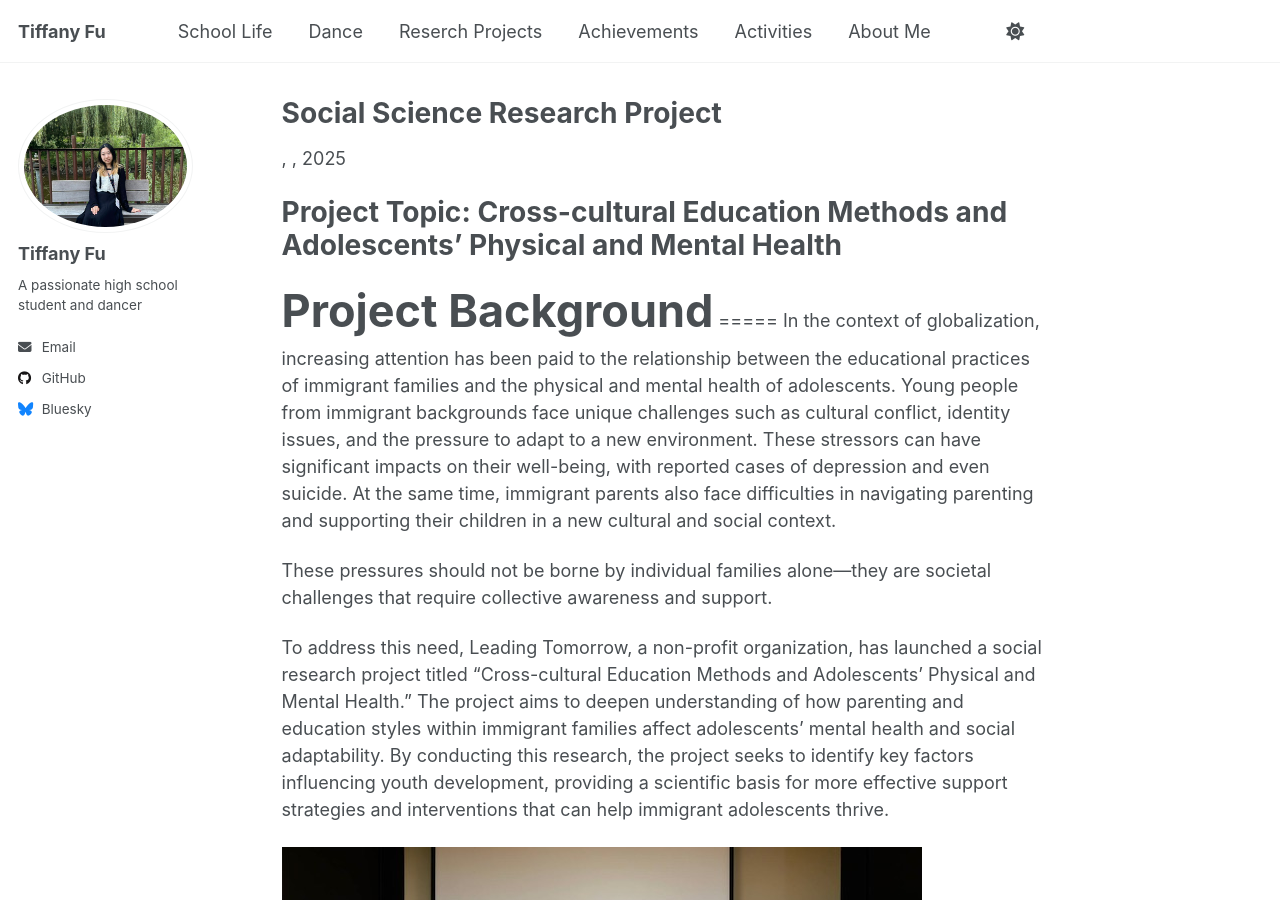
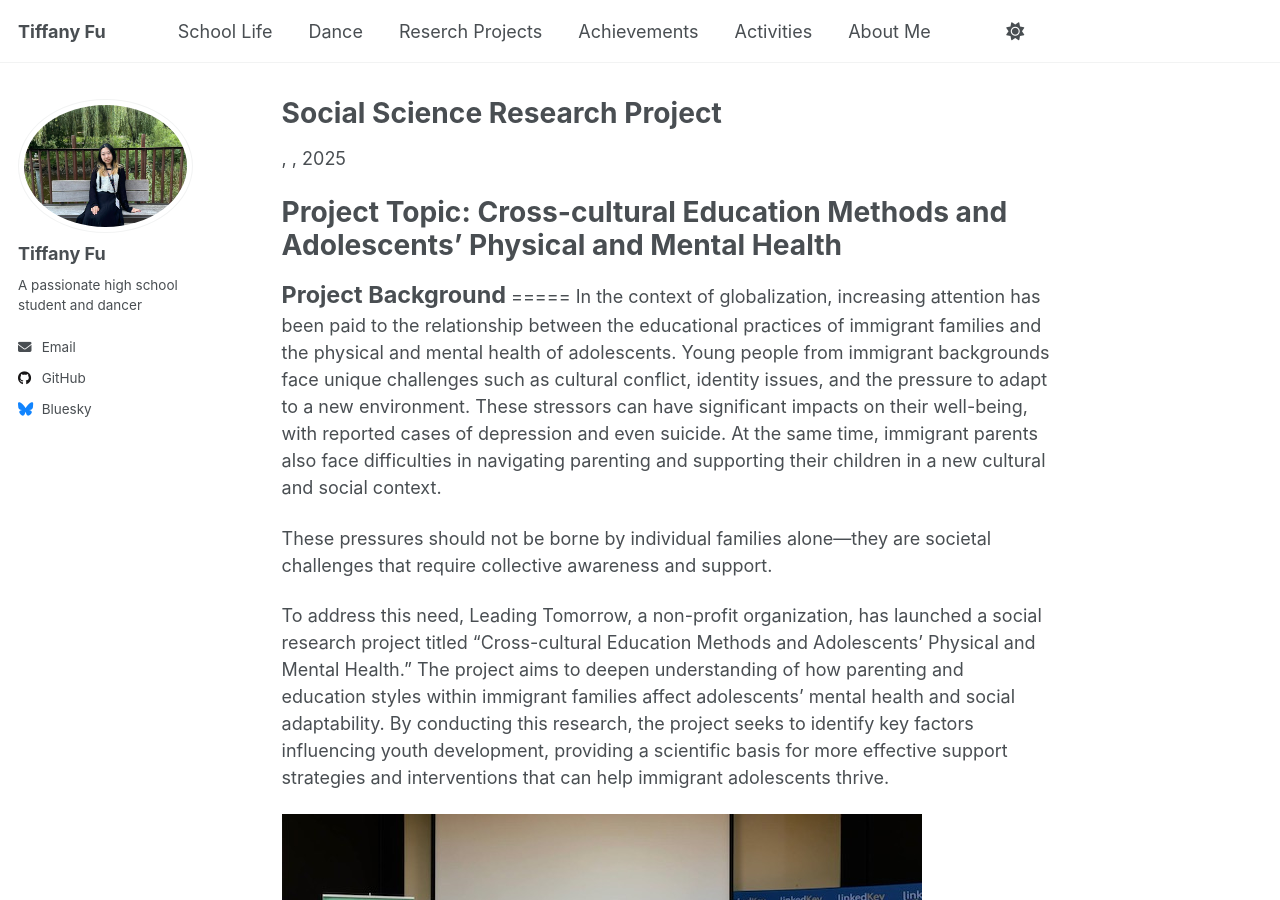
Before and after one commit to TiffanyJTFu/TiffanyFu, a Jekyll site: the page built from _teaching/2015-spring-teaching-2.md, in a window 1280 px wide and 900 px high. Built offline with Jekyll 4.4.1, drawn with Linux system fonts in a browser that asks for light colours; a script that is not in the unit is left out.

Commit message:
Update 2015-spring-teaching-2.md

```diff
--- a/_teaching/2015-spring-teaching-2.md
+++ b/_teaching/2015-spring-teaching-2.md
@@ -8,7 +8,7 @@ location: "Toronto Canada"
 
 Project Topic: Cross-cultural Education Methods and Adolescents' Physical and Mental Health
 =====
-<span style="font-size:2.5em;"><b>Project Background</b></span>
+<span style="font-size:1.3em;"><b>Project Background</b></span>
 =====
 In the context of globalization, increasing attention has been paid to the relationship between the educational practices of immigrant families and the physical and mental health of adolescents. Young people from immigrant backgrounds face unique challenges such as cultural conflict, identity issues, and the pressure to adapt to a new environment. These stressors can have significant impacts on their well-being, with reported cases of depression and even suicide. At the same time, immigrant parents also face difficulties in navigating parenting and supporting their children in a new cultural and social context.
 
```
